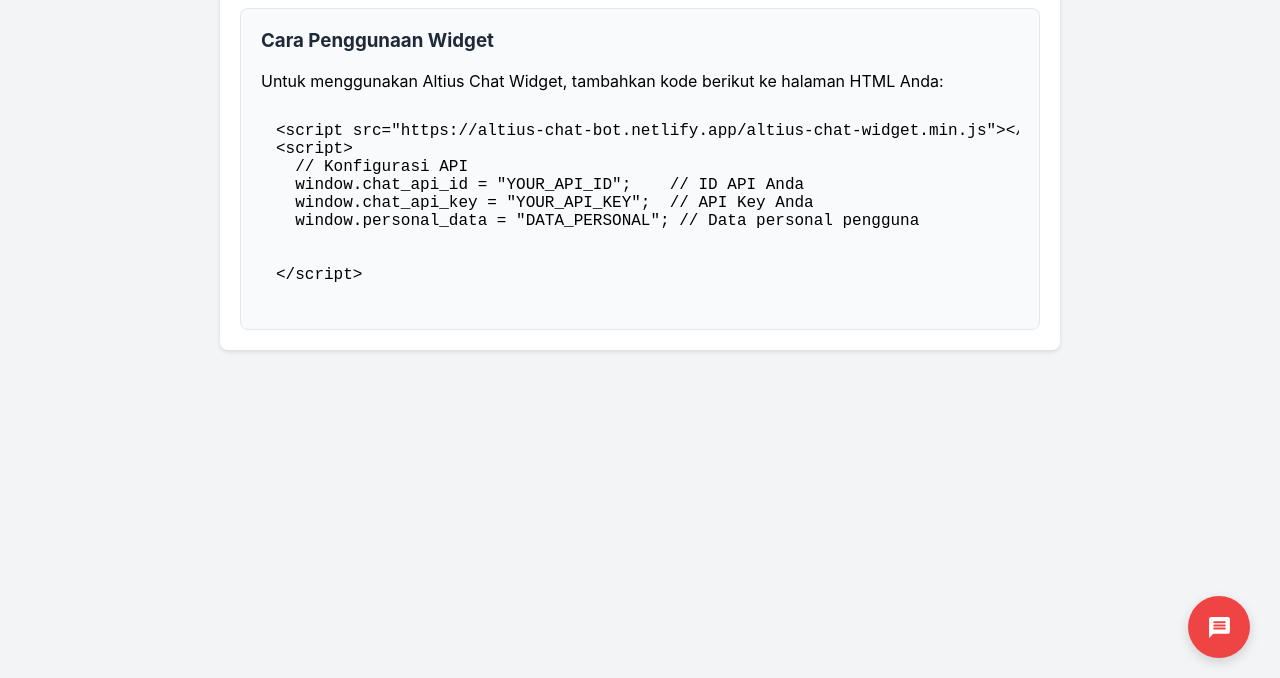
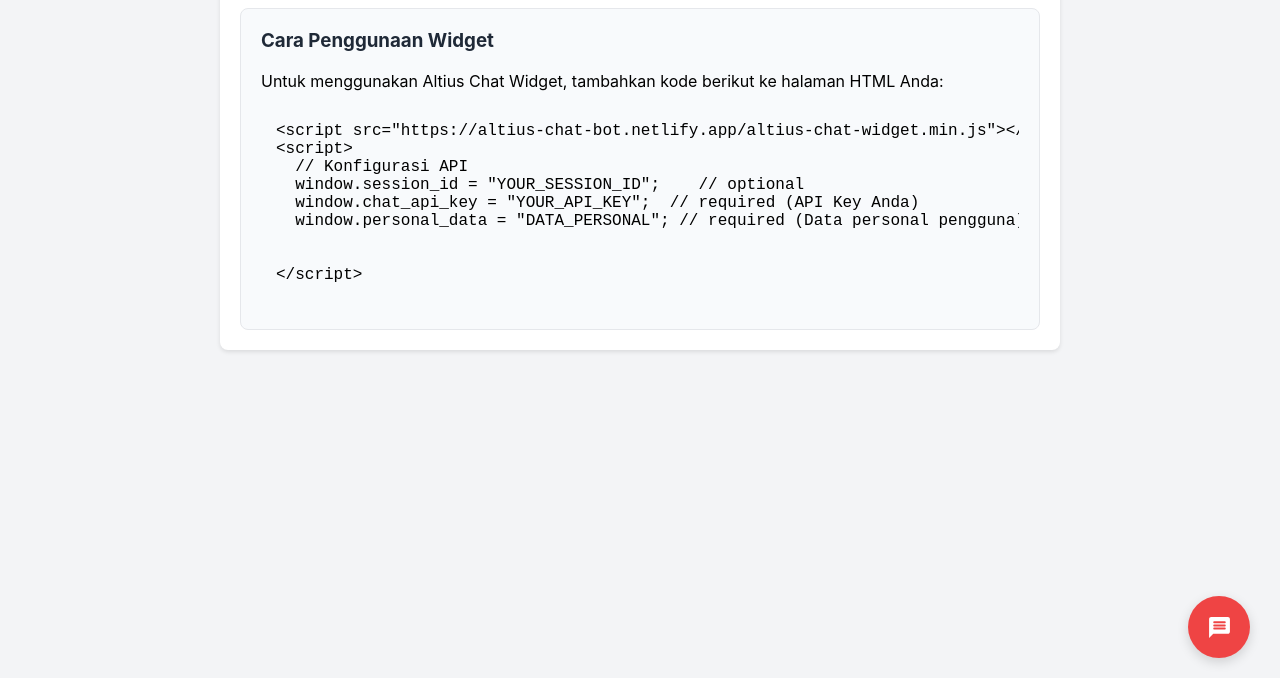
Before and after one commit to faniadifrihandoko1/widget-chatbot-ai, a plain HTML site: page index.html in a window 1280 px wide. Shown: the part 122-800 px from the top of the page. Drawn offline with Linux system fonts and the light colour scheme.

Commit message:
fix: documentation

```diff
--- a/index.html
+++ b/index.html
@@ -80,9 +80,9 @@
         <pre><code>&lt;script src="https://altius-chat-bot.netlify.app/altius-chat-widget.min.js"&gt;&lt;/script&gt;
 &lt;script&gt;
   // Konfigurasi API
-  window.chat_api_id = "YOUR_API_ID";    // ID API Anda
-  window.chat_api_key = "YOUR_API_KEY";  // API Key Anda
-  window.personal_data = "DATA_PERSONAL"; // Data personal pengguna
+  window.session_id = "YOUR_SESSION_ID";    // optional
+  window.chat_api_key = "YOUR_API_KEY";  // required (API Key Anda)
+  window.personal_data = "DATA_PERSONAL"; // required (Data personal pengguna)
 
   <!-- // Inisialisasi widget
   window.AltiusChatWidget.init({
```
